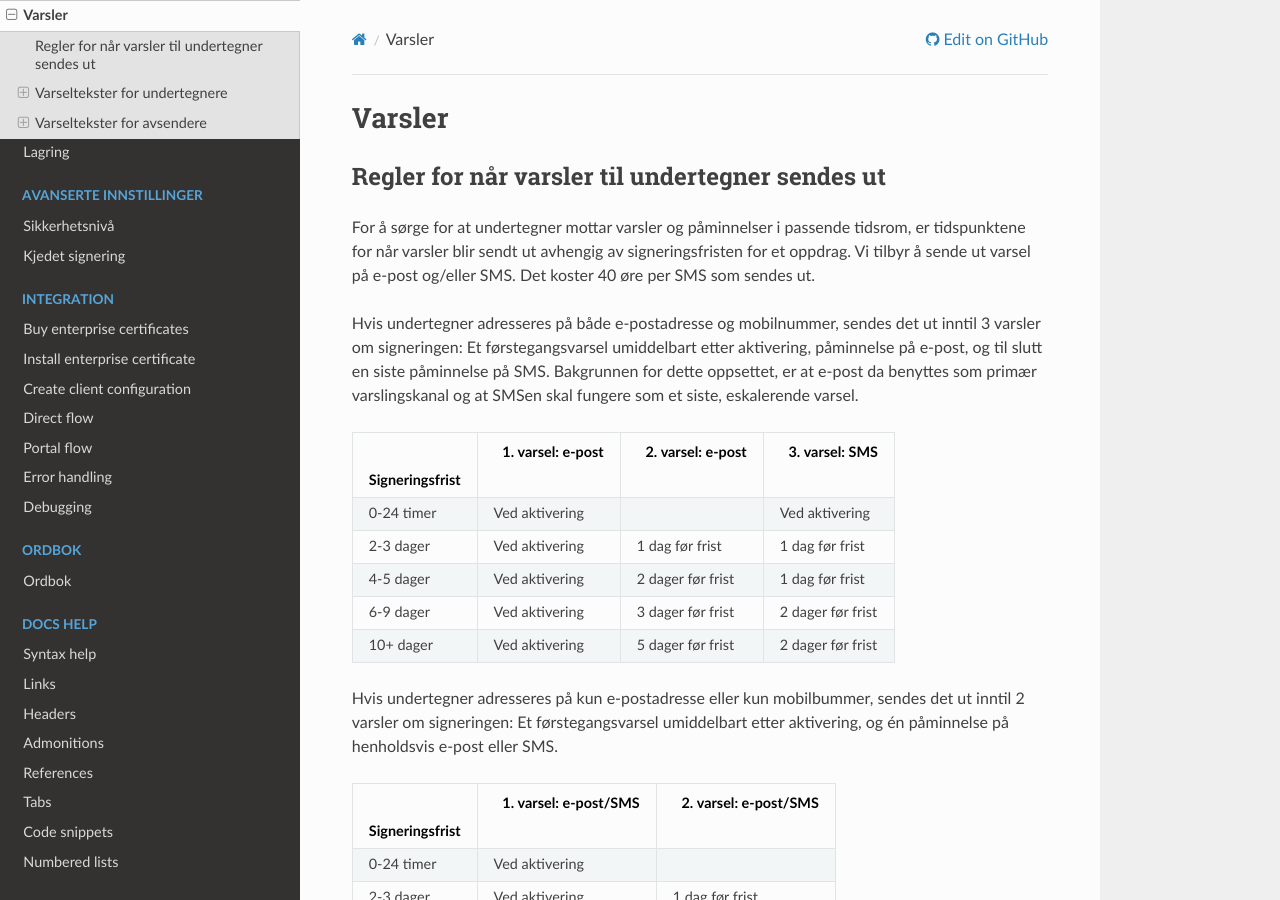
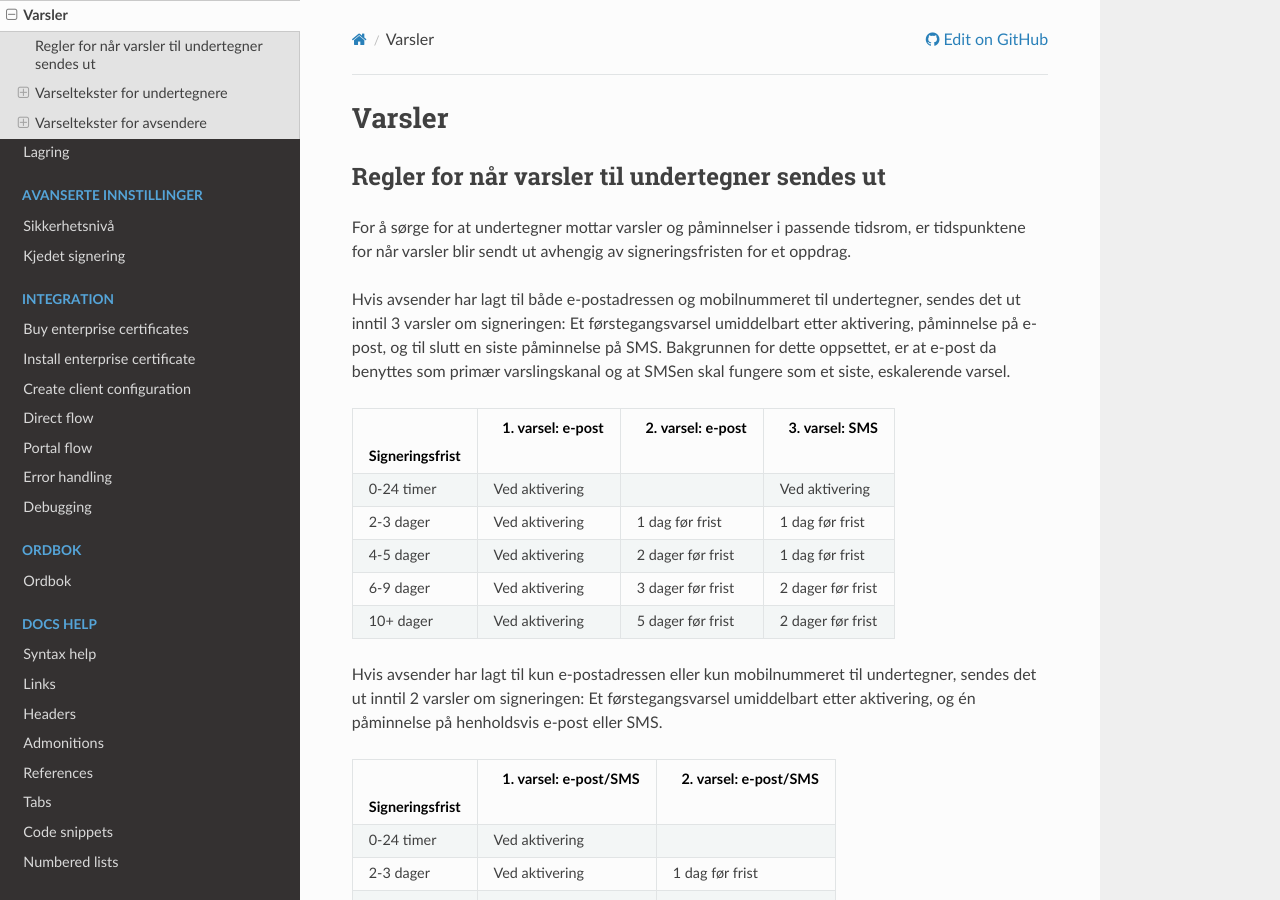
Before and after one commit to ramonarellano/signering-docs, a Sphinx documentation site: the page built from source/varsler.rst, in a window 1280 px wide and 900 px high. Built offline with Sphinx 7.4.7 and the Read the Docs theme 2.0.0, drawn with Linux system fonts in a browser that asks for light colours.

Commit message:
Fjernet tekst som nå ligger i adressering-doc

```diff
--- a/source/varsler.rst
+++ b/source/varsler.rst
@@ -6,9 +6,9 @@ Varsler
 Regler for når varsler til undertegner sendes ut
 ==================================================
 
-For å sørge for at undertegner mottar varsler og påminnelser i passende tidsrom, er tidspunktene for når varsler blir sendt ut avhengig av signeringsfristen for et oppdrag. Vi tilbyr å sende ut varsel på e-post og/eller SMS. Det koster 40 øre per SMS som sendes ut.
+For å sørge for at undertegner mottar varsler og påminnelser i passende tidsrom, er tidspunktene for når varsler blir sendt ut avhengig av signeringsfristen for et oppdrag.
 
-Hvis undertegner adresseres på både e-postadresse og mobilnummer, sendes det ut inntil 3 varsler om signeringen: Et førstegangsvarsel umiddelbart etter aktivering, påminnelse på e-post, og til slutt en siste påminnelse på SMS. Bakgrunnen for dette oppsettet, er at e-post da benyttes som primær varslingskanal og at SMSen skal fungere som et siste, eskalerende varsel.
+Hvis avsender har lagt til både e-postadressen og mobilnummeret til undertegner, sendes det ut inntil 3 varsler om signeringen: Et førstegangsvarsel umiddelbart etter aktivering, påminnelse på e-post, og til slutt en siste påminnelse på SMS. Bakgrunnen for dette oppsettet, er at e-post da benyttes som primær varslingskanal og at SMSen skal fungere som et siste, eskalerende varsel.
 
 =============== ================= ================= =================
 Signeringsfrist 1. varsel: e-post 2. varsel: e-post 3. varsel: SMS
@@ -24,7 +24,7 @@ Signeringsfrist 1. varsel: e-post 2. varsel: e-post 3. varsel: SMS
 
    <!-- Tabellen er generert vha. http://www.tablesgenerator.com/markdown_tables -->
 
-Hvis undertegner adresseres på kun e-postadresse eller kun mobilbummer, sendes det ut inntil 2 varsler om signeringen: Et førstegangsvarsel umiddelbart etter aktivering, og én påminnelse på henholdsvis e-post eller SMS.
+Hvis avsender har lagt til kun e-postadressen eller kun mobilnummeret til undertegner, sendes det ut inntil 2 varsler om signeringen: Et førstegangsvarsel umiddelbart etter aktivering, og én påminnelse på henholdsvis e-post eller SMS.
 
 =============== ===================== =====================
 Signeringsfrist 1. varsel: e-post/SMS 2. varsel: e-post/SMS
```
